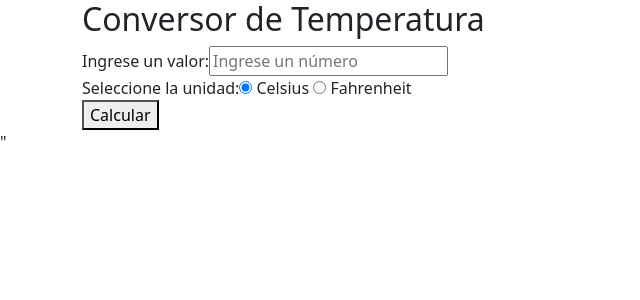
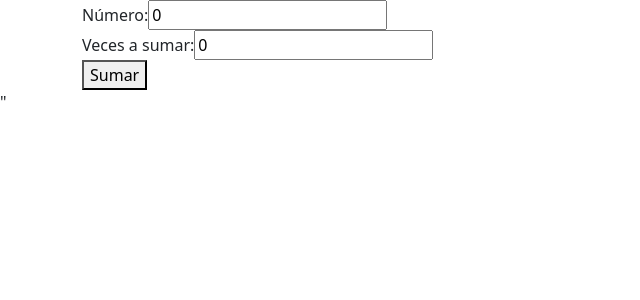
Before and after one commit to IEVN-902-20001001/PracticasAngular_02, an Angular app: page / in a window 1280 px wide. Shown: the top 300 px of the page, without its empty margins (0-640 px from the left). Built offline with nearby package versions, Linux system fonts and the light colour scheme.

Commit message:
03-10-2023 MHN

```diff
--- a/src/app/app.component.html
+++ b/src/app/app.component.html
@@ -15,7 +15,7 @@
 
         </app-product-list>
   -->
-<app-temperatura></app-temperatura>
+<app-multiplicar></app-multiplicar>
     </div>
   </div>
 <script src="https://cdn.jsdelivr.net/npm/bootstrap@5.3.2/dist/css/bootstrap.min.css" rel="stylesheet" integrity="sha384-T3c6CoIi6uLrA9TneNEoa7RxnatzjcDSCmG1MXxSR1GAsXEV/Dwwykc2MPK8M2HN" crossorigin="anonymous"></script>"
--- a/src/app/app.module.ts
+++ b/src/app/app.module.ts
@@ -3,11 +3,13 @@ import { BrowserModule } from '@angular/platform-browser';
 import { FormsModule } from '@angular/forms';
 import { AppComponent } from './app.component';
 import { TemperaturaComponent } from './temperatura/temperatura/temperatura.component';
+import { MultiplicarComponent } from './multiplicar/multiplicar/multiplicar.component';
+
 
 @NgModule({
   declarations: [
     AppComponent,
-    TemperaturaComponent
+    TemperaturaComponent, MultiplicarComponent
   ],
   imports: [
     BrowserModule,FormsModule
--- /dev/null
+++ b/src/app/multiplicar/multiplicar/multiplicar.component.html
@@ -0,0 +1,14 @@
+<div>
+    <label for="numero">Número:</label>
+    <input type="number" id="numero" [(ngModel)]="numero">
+  </div>
+  <div>
+    <label for="veces">Veces a sumar:</label>
+    <input type="number" id="veces" [(ngModel)]="vecesASumar">
+  </div>
+  <div>
+    <button (click)="sumar()">Sumar</button>
+  </div>
+  <div *ngIf="resultado">
+    <p>Resultado: {{ resultado }}</p>
+  </div>
--- /dev/null
+++ b/src/app/multiplicar/multiplicar/multiplicar.component.ts
@@ -0,0 +1,27 @@
+import { Component } from '@angular/core';
+
+@Component({
+  selector: 'app-multiplicar',
+  templateUrl: './multiplicar.component.html',
+  styleUrls: ['./multiplicar.component.css']
+})
+export class MultiplicarComponent {
+  numero: number=0;
+  vecesASumar: number=0;
+  resultado: string="";
+
+  sumar() {
+    if (this.numero !== undefined && this.vecesASumar !== undefined) {
+      let resultadoSuma = '';
+      let sumaTotal = 0;
+
+      for (let i = 0; i < this.vecesASumar; i++) {
+        sumaTotal += this.numero;
+        resultadoSuma += `${this.numero} + `;
+      }
+
+      resultadoSuma = resultadoSuma.slice(0, -2); // Eliminar el último " + "
+      this.resultado = `${resultadoSuma} = ${sumaTotal}`;
+    }
+  }
+}
```
Also changed, not shown: src/app/material/material/material.module.ts (added, +12 -0 lines), src/app/multiplicar/multiplicar/multiplicar.component.css (added), 1 other file (tests, documents, lock files or other folders).
